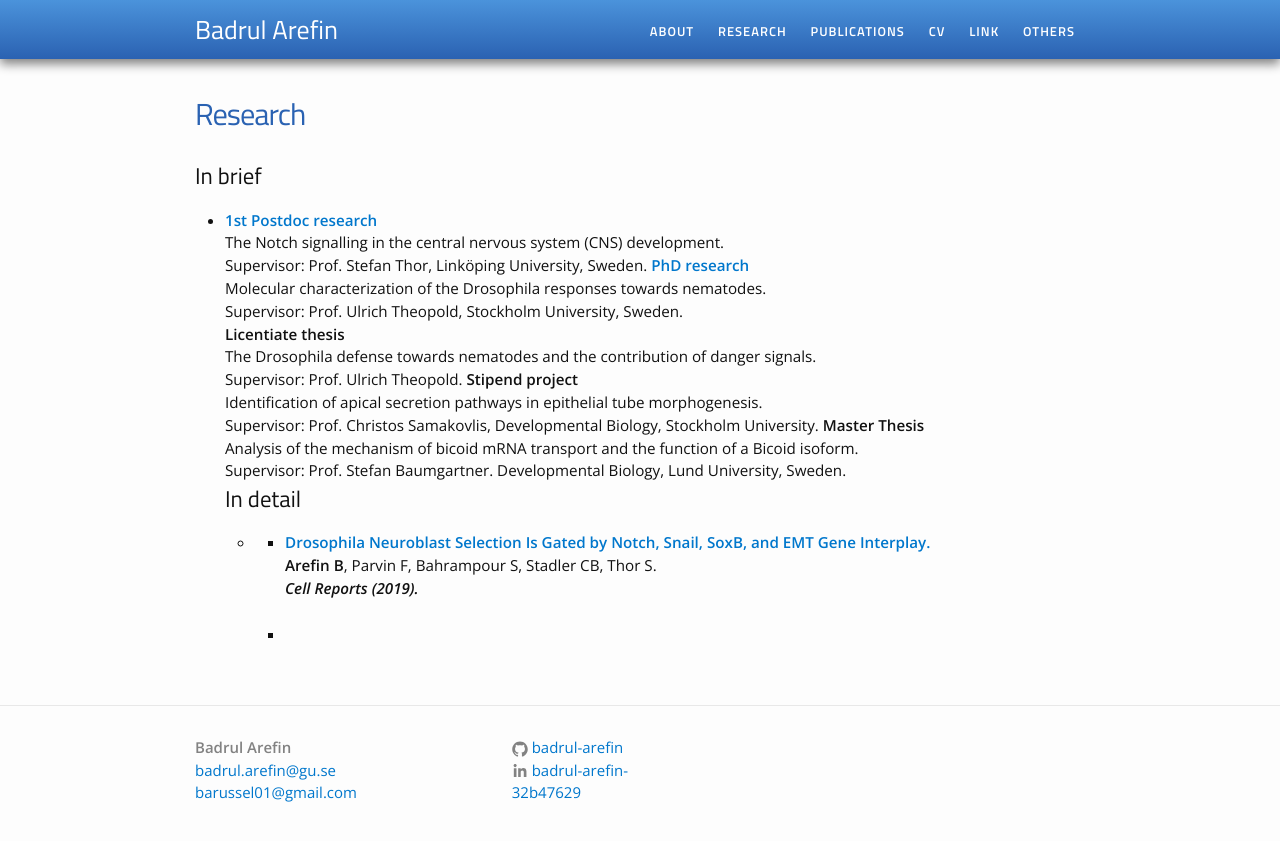
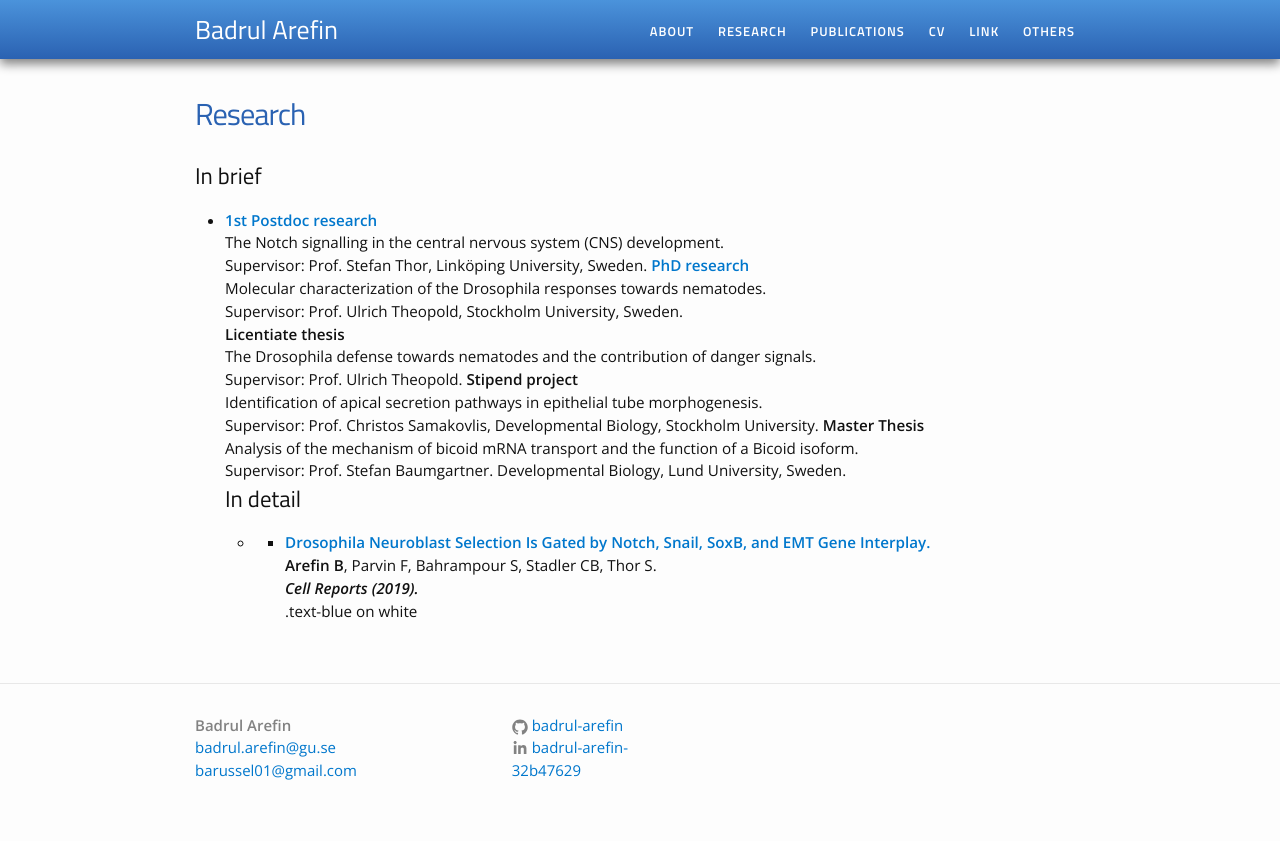
Before and after one commit to Badrul-Arefin/badrul-arefin.github.io, a Jekyll site: the page built from research.md, in a window 1280 px wide. Shown: the top 841 px of the page. Built offline with Jekyll 4.4.1, drawn with Linux system fonts in a browser that asks for light colours.

Commit message:
Update research.md

```diff
--- a/research.md
+++ b/research.md
@@ -10,8 +10,6 @@
 	<li>
 		<a href="https://www.ncbi.nlm.nih.gov/pubmed/clipboard">	<b>1st Postdoc research</b></a><br>The Notch signalling in the central nervous system (CNS) development.<br>
 		Supervisor: Prof. Stefan Thor, Linköping University, Sweden.
-
-
 
 
 		<a href="https://www.ncbi.nlm.nih.gov/pubmed">	<b>PhD research</b></a><br>Molecular characterization of the Drosophila responses towards nematodes.
@@ -40,5 +38,5 @@
 		<a href="https://www.ncbi.nlm.nih.gov/pubmed/31825841">	<b>Drosophila Neuroblast Selection Is Gated by Notch, Snail, SoxB, and EMT Gene Interplay.</b></a><br><b>Arefin B</b>, Parvin F, Bahrampour S, Stadler CB, Thor S.<br><i>
 		<b>Cell Reports (2019).</b></i>
 
-  </li><br>
-	<li>
+  <div class="text-blue mb-2">
+  .text-blue on white
```
